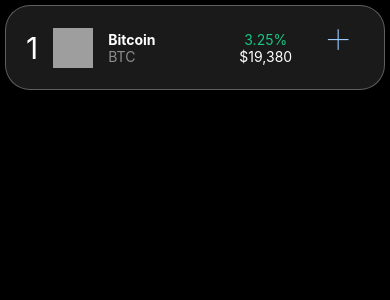
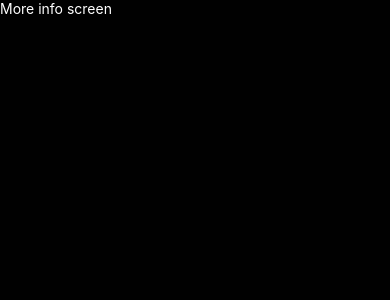
Before and after one commit to afftar02/react-native-cripto-app, a React Native app: screen /CryptoInfo in a window 390 px wide. Shown: the top 300 px of the page. Built offline with nearby package versions, Linux system fonts and the light colour scheme; grey boxes are pictures that could not be loaded.

Commit message:
Cryptocurrency info screen navigation added

```diff
--- a/App.js
+++ b/App.js
@@ -1,14 +1,10 @@
-import { View, Text, StatusBar } from "react-native";
-import Main from "./screens/Main";
 import * as NavigationBar from 'expo-navigation-bar';
+import { Navigation } from "./screens/Navigation";
 
 NavigationBar.setBackgroundColorAsync("black");
 
 export default function App() {
   return (
-    <View style={{backgroundColor: "black", height: "100%" }} >
-      <StatusBar />
-      <Main/>
-    </View>
+    <Navigation />
   );
 }
--- a/components/CryptInfoCard.jsx
+++ b/components/CryptInfoCard.jsx
@@ -1,24 +1,29 @@
-import { StyleSheet, View, Text, Image, TouchableOpacity } from "react-native";
+import { StyleSheet, View, Text, Image, TouchableOpacity, TouchableHighlight } from "react-native";
+import { useNavigation } from '@react-navigation/native';
 
 export default function CryptInfoCard() {
+  const navigation = useNavigation();
+
   return (
+    <TouchableHighlight onPress={() => navigation.navigate('CryptoInfo')}>
       <View style={styles.container}>
         <View style={styles.infoContainer}>
           <Text style={styles.rank}>1</Text>
           <Image style={styles.image} source={{ uri: "https://assets.coincap.io/assets/icons/btc@2x.png" }} />
-        <View style={{flex: 1}}>
+          <View style={{ flex: 1 }}>
             <Text style={{ color: "white", fontWeight: "700" }}>Bitcoin</Text>
             <Text style={{ color: "white", opacity: 0.5 }}>BTC</Text>
           </View>
           <View style={styles.priceContainer}>
-          <Text style={{color: "rgb(24, 198, 131)"}}>3.25%</Text>
-          <Text style={{color: "white"}}>$19,380</Text>
+            <Text style={{ color: "rgb(24, 198, 131)" }}>3.25%</Text>
+            <Text style={{ color: "white" }}>$19,380</Text>
           </View>
         </View>
         <TouchableOpacity>
           <Text style={styles.addButton}>+</Text>
         </TouchableOpacity>
       </View>
+    </TouchableHighlight>
   );
 }
 
--- /dev/null
+++ b/screens/CryptoInfoScreen.jsx
@@ -0,0 +1,15 @@
+import { StyleSheet, View, Text } from 'react-native';
+
+export default function CryptInfoScreen() {
+    return (
+        <View style={styles.screenContainer}>
+            <Text style={{color: "white"}}>More info screen</Text>
+        </View>
+    )
+}
+
+const styles = StyleSheet.create({
+    screenContainer: {
+
+    },
+});
--- a/screens/Main.jsx
+++ /dev/null
@@ -1,10 +0,0 @@
-import { View, FlatList } from 'react-native';
-import CryptInfoCard from '../components/CryptInfoCard';
-
-export default function Main() {
-  return (
-    <View>
-        <CryptInfoCard/>
-    </View>
-  )
-}
--- /dev/null
+++ b/screens/MainScreen.jsx
@@ -0,0 +1,14 @@
+import { View, FlatList } from 'react-native';
+import CryptInfoCard from '../components/CryptInfoCard';
+
+export default function MainScreen() {
+  const items = Array.from(Array(50).keys());
+
+  return (
+    <View>
+      <FlatList
+        data={items}
+        renderItem={({ item }) => <CryptInfoCard/>} />
+    </View>
+  )
+}
--- /dev/null
+++ b/screens/Navigation.jsx
@@ -0,0 +1,20 @@
+import { createNativeStackNavigator } from '@react-navigation/native-stack';
+import { View } from 'react-native';
+import { DarkTheme, NavigationContainer } from '@react-navigation/native';
+import CryptoInfoScreen from './CryptoInfoScreen';
+import MainScreen from './MainScreen';
+
+const Stack = createNativeStackNavigator();
+
+export const Navigation = () => {
+    return (
+        <NavigationContainer theme={DarkTheme}>
+            <View style={{ flex: 1, backgroundColor: 'black' }}>
+                <Stack.Navigator initialRouteName="Main" screenOptions={{ headerShown: false, statusBarColor: 'black' }} >
+                    <Stack.Screen name='Main' component={MainScreen} />
+                    <Stack.Screen name='CryptoInfo' component={CryptoInfoScreen} />
+                </Stack.Navigator>
+            </View>
+        </NavigationContainer>
+    )
+}
```
Also changed, not shown: package.json (+7 -0 lines), 1 other file (tests, documents, lock files or other folders). Lines whose indentation alone changed are shown as unchanged.
